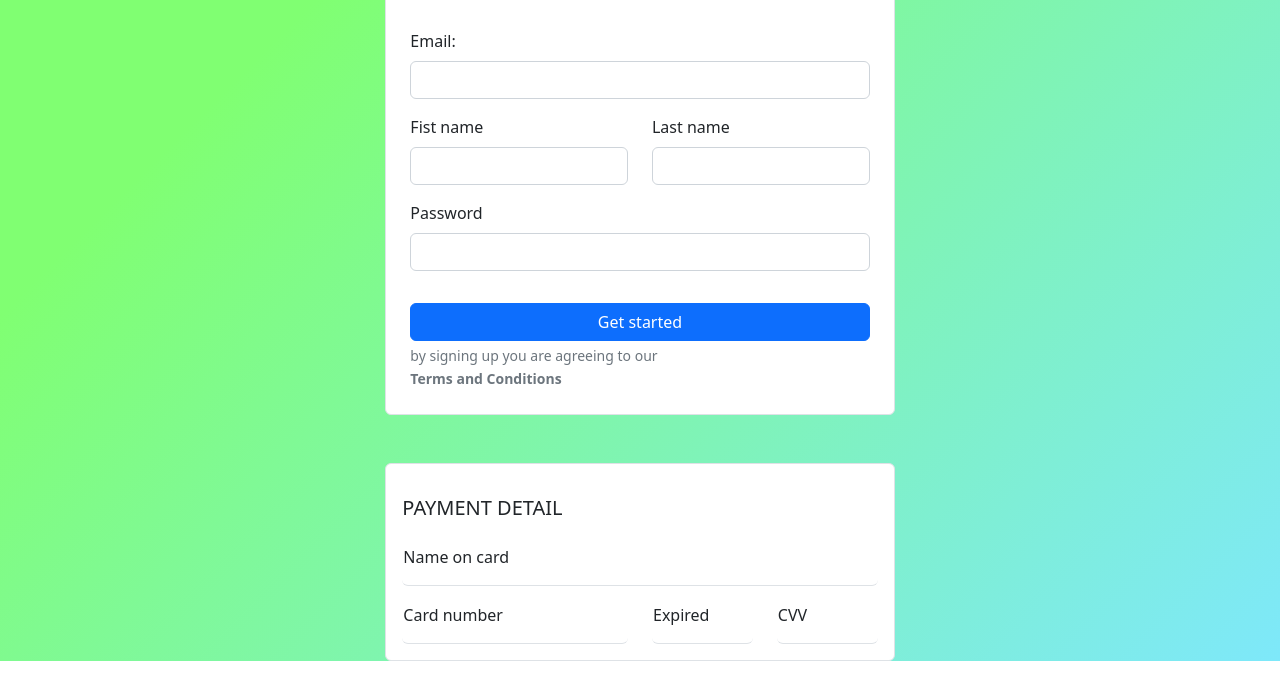
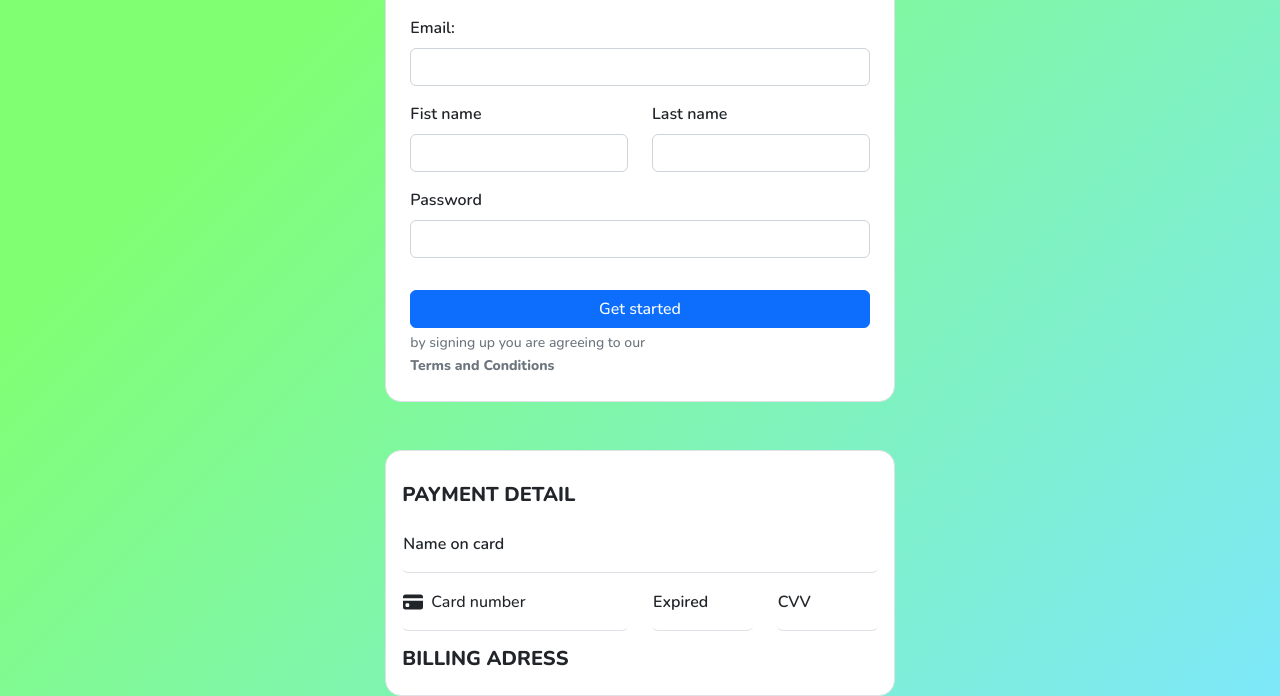
Before and after one commit to jonathasVeiga/Bootstrap, a plain HTML site: page 7_FORMULÁRIO/exercicio_solo/index.html in a window 1280 px wide. Shown: the part 257-953 px from the top of the page. Before the commit the page ends 918 px from the top, so only its background shows below. Drawn offline with nearby package versions, Linux system fonts and the light colour scheme.

Commit message:
alterado os titulos tentando ficar o mais fiel ao original

```diff
--- a/7_FORMULÁRIO/exercicio_solo/index.html
+++ b/7_FORMULÁRIO/exercicio_solo/index.html
@@ -5,9 +5,12 @@
     <meta charset="UTF-8">
     <meta name="viewport" content="width=device-width, initial-scale=1.0">
     <title>Bootstrap Site</title>
+    <!-- IMPORTANTO O BOOTSATRAP -->
     <link href="https://cdn.jsdelivr.net/npm/bootstrap@5.2.0-beta1/dist/css/bootstrap.min.css" rel="stylesheet" integrity="sha384-0evHe/X+R7YkIZDRvuzKMRqM+OrBnVFBL6DOitfPri4tjfHxaWutUpFmBp4vmVor" crossorigin="anonymous">
-    <script src="https://cdn.jsdelivr.net/npm/bootstrap@5.2.0-beta1/dist/js/bootstrap.bundle.min.js" integrity="sha384-pprn3073KE6tl6bjs2QrFaJGz5/SUsLqktiwsUTF55Jfv3qYSDhgCecCxMW52nD2" crossorigin="anonymous"></script>
-    </head>
+    <link rel="preconnect" href="https://fonts.googleapis.com">
+    <!-- iMPORTANTO FONT -->
+    <link rel="preconnect" href="https://fonts.gstatic.com" crossorigin>
+    <link href="https://fonts.googleapis.com/css2?family=Nunito:wght@500;600;800&display=swap" rel="stylesheet"></head>
 <style>
     body{
         background-image: linear-gradient(315deg, #7ee8fa 0%, #80ff72 74%);
@@ -16,7 +19,7 @@
         display: flex;
         align-items: center;
         box-sizing: border-box;
-
+        font-family: 'Nunito', sans-serif;
         user-select: none;
     }
     .formulario{
@@ -27,15 +30,31 @@
         box-shadow: none;
     }
 
+    .input-group-text {
+    color: #212529;
+    background-color:transparent;
+    border: none;
+    gap:.5rem;
+    color:#212529;
+    }
+
+    label{
+        font-weight: 600;
+    }
+
+    h1,.h5{
+        font-weight: 800;
+    }
+
 
 </style>
 <body>
     <!--Aprenda a centralizar div-->
     <!-- achar uma forma de deixar um do lado do outro -->
     <div class="container col-md-7 col-lg-5 col-xl-5 mt-5">
-        <form class="form formulario border rounded">
+        <form class="form formulario border rounded-4">
             <div class="row p-4 gy-3">
-                <h1 class="fs-2 mt-5">Manage your freelance business with us!</h1>
+                <h1 >Manage your freelance business with us!</h1>
                 <p>
                     Takes less than 10 minutes to fill out all the
                     information needed to register your business.
@@ -69,24 +88,31 @@
                         <a href="#" class="text-decoration-none form-text fw-bolder">Terms and Conditions</a>
                     </div>
                 </div>
+
+
             </div>
         </form>
 
         <div class="form mt-5">
-           <form class="form formulario border rounded p-3 gy-5">
+           <form class="form formulario border rounded-4 p-3 gy-5">
                 <h2 class="h5 fw-3 mt-3 text-uppercase">Payment detail</h2>
 
                 <div class="row">
                     <div class="form-floating">
                         <input type="text" id="name-card" class="form-control border-0 border-bottom pb-0" placeholder="Digite o nome do cartão">
-                        <label for="name-card" class="form-group-label">Name on card</label>
+                        <label for="name-card" class="form-group-label fw-3">Name on card</label>
                     </div>
                 </div>
 
                 <div class="row">
                     <div class="form-floating col-6">
-                        <input type="text" id="card-number" class="form-control border-0 border-bottom pb-0" placeholder="Digite o numero do cartão">
-                        <label for="card-number" class="form-group-label">Card number</label>
+                        <input type="text" id="card-number" class="form-control border-0 border-bottom pb-0 fw-normal" placeholder="Digite o numero do cartão">
+                        <label for="card-number" class="form-group-label input-group-text">
+                            <svg xmlns="http://www.w3.org/2000/svg" width="20" height="20" fill="currentColor" class="bi bi-credit-card-fill" viewBox="0 0 16 16">
+                                <path d="M0 4a2 2 0 0 1 2-2h12a2 2 0 0 1 2 2v1H0V4zm0 3v5a2 2 0 0 0 2 2h12a2 2 0 0 0 2-2V7H0zm3 2h1a1 1 0 0 1 1 1v1a1 1 0 0 1-1 1H3a1 1 0 0 1-1-1v-1a1 1 0 0 1 1-1z"/>
+                              </svg>
+                                  Card number
+                        </label>
                     </div>
 
                     <div class="form-floating col-3">
@@ -99,6 +125,7 @@
                         <label for="cvv" class="form-group-label">CVV</label>
                     </div>
 
+                    <h2 class="h5 fw-3 mt-3 text-uppercase">Billing adress</h2>
                 </div>
            </form>
         </div>
```
